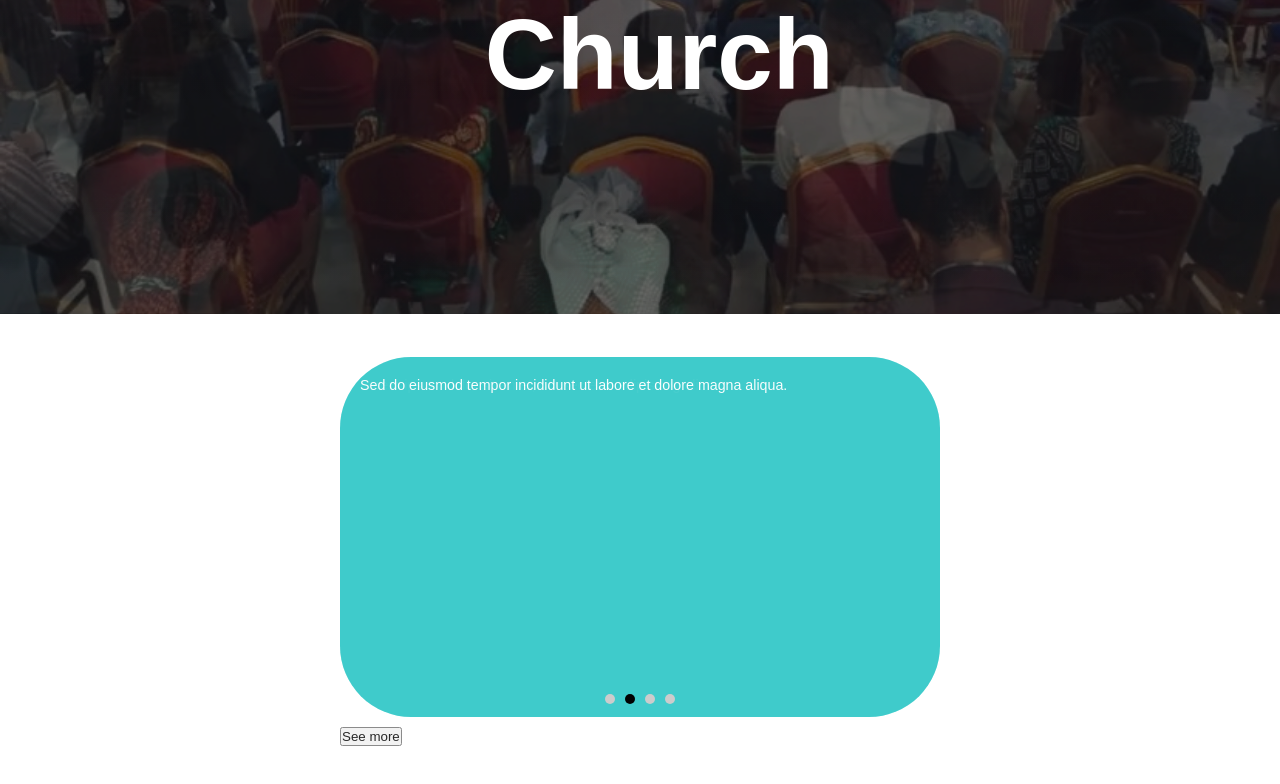
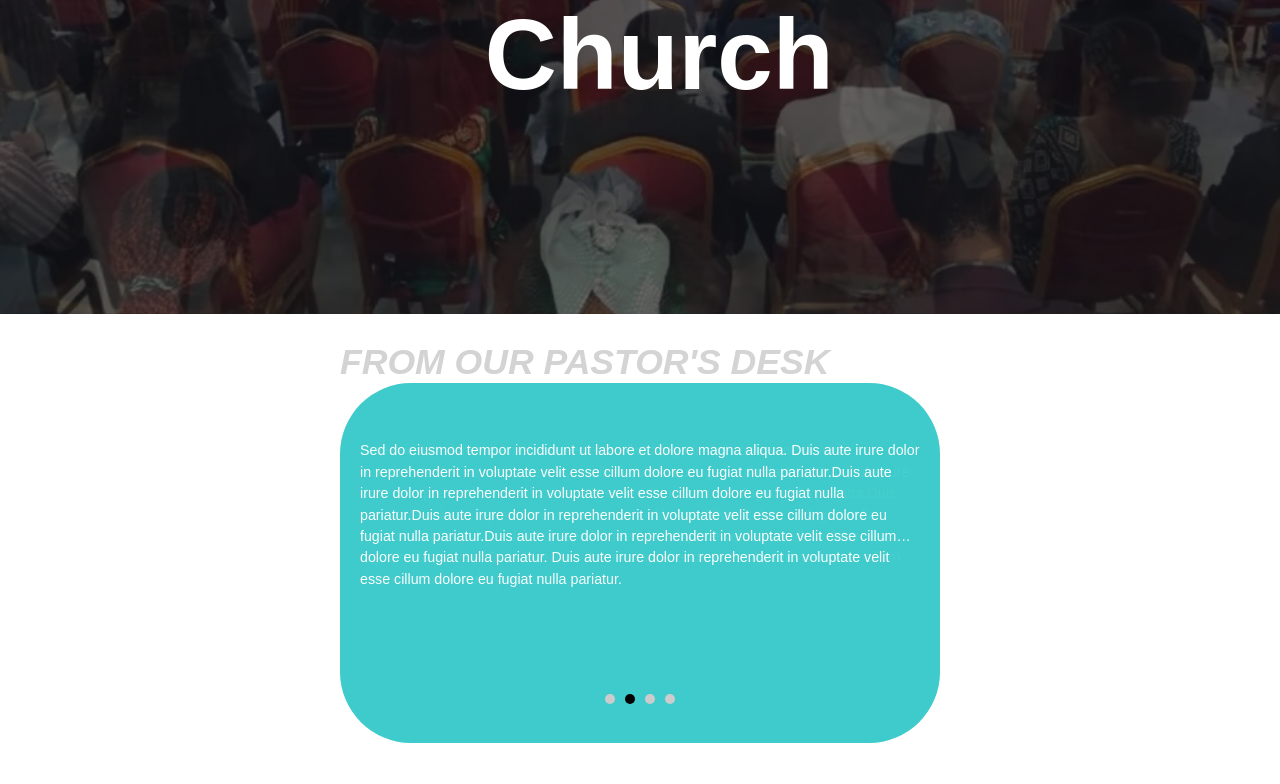
Before and after one commit to Iydeejames/Fortress-of-hope, a React (Create React App) app: page / in a window 1280 px wide. Shown: the part 486-1270 px from the top of the page. Built offline with nearby package versions, Linux system fonts and the light colour scheme.

Commit message:
Codes addedd

```diff
--- a/src/App.css
+++ b/src/App.css
@@ -164,7 +164,7 @@ body {
   height: 60vh;
   position: relative;
   width: 100%;
-  max-width: 600px; /* Adjust width as needed */
+  max-width: 600px;
   margin: 0 auto;
   overflow: hidden;
 }
@@ -172,7 +172,7 @@ body {
 .custom-slideshow {
   display: flex;
   flex-direction: column;
-  margin-top: 3rem;
+  margin-top: 2rem;
 }
 
 .custom-slide {
@@ -200,9 +200,26 @@ body {
   opacity: 1;
 }
 
-.custom-slide button {
-  margin-top: 10px;
+.custom-card p {
+  padding-top: 4em;
+  line-height: 1.5rem;
 }
+
+.custom-card  h2{
+
+  display: flex;
+  font-size: 2.5rem;
+  color: #ccc;
+  font-style: italic;
+}
+
+/* .custom-slide button {
+  position: absolute;
+  bottom: 60px;
+  left: 50%;
+  transform: translateX(-50%);
+  display: flex;
+} */
 
 .custom-dot-container {
   position: absolute;
--- a/src/components/Banner.js
+++ b/src/components/Banner.js
@@ -1,10 +1,10 @@
 import React, { useState, useEffect } from 'react';
 
 const loremIpsumTexts = [
-  'Lorem ipsum dolor sit amet, consectetur adipiscing elit.',
-  'Sed do eiusmod tempor incididunt ut labore et dolore magna aliqua.',
-  'Ut enim ad minim veniam, quis nostrud exercitation ullamco laboris nisi ut aliquip ex ea commodo consequat.',
-  'Duis aute irure dolor in reprehenderit in voluptate velit esse cillum dolore eu fugiat nulla pariatur.'
+  'Lorem ipsum dolor sit amet, consectetur adipiscing elit.Duis aute irure dolor in reprehenderit in voluptate velit esse cillum dolore eu fugiat nulla pariatur.Duis aute irure dolor in reprehenderit in voluptate velit esse cillum dolore eu fugiat nulla pariatur.Duis aute irure dolor in reprehenderit in voluptate velit esse cillum dolore eu fugiat nulla pariatur.Duis aute irure dolor in reprehenderit in voluptate velit esse cillum dolore eu fugiat nulla pariatur. Duis aute irure dolor in reprehenderit in voluptate velit esse cillum dolore eu fugiat nulla pariatur.',
+  'Sed do eiusmod tempor incididunt ut labore et dolore magna aliqua. Duis aute irure dolor in reprehenderit in voluptate velit esse cillum dolore eu fugiat nulla pariatur.Duis aute irure dolor in reprehenderit in voluptate velit esse cillum dolore eu fugiat nulla pariatur.Duis aute irure dolor in reprehenderit in voluptate velit esse cillum dolore eu fugiat nulla pariatur.Duis aute irure dolor in reprehenderit in voluptate velit esse cillum dolore eu fugiat nulla pariatur. Duis aute irure dolor in reprehenderit in voluptate velit esse cillum dolore eu fugiat nulla pariatur.',
+  'Ut enim ad minim veniam, quis nostrud exercitation ullamco laboris nisi ut aliquip ex ea commodo consequat. Duis aute irure dolor in reprehenderit in voluptate velit esse cillum dolore eu fugiat nulla pariatur.Duis aute irure dolor in reprehenderit in voluptate velit esse cillum dolore eu fugiat nulla pariatur.Duis aute irure dolor in reprehenderit in voluptate velit esse cillum dolore eu fugiat nulla pariatur.Duis aute irure dolor in reprehenderit in voluptate velit esse cillum dolore eu fugiat nulla pariatur. Duis aute irure dolor in reprehenderit in voluptate velit esse cillum dolore eu fugiat nulla pariatur.',
+  'Duis aute irure dolor in reprehenderit in voluptate velit esse cillum dolore eu fugiat nulla pariatur. Duis aute irure dolor in reprehenderit in voluptate velit esse cillum dolore eu fugiat nulla pariatur.Duis aute irure dolor in reprehenderit in voluptate velit esse cillum dolore eu fugiat nulla pariatur.Duis aute irure dolor in reprehenderit in voluptate velit esse cillum dolore eu fugiat nulla pariatur.Duis aute irure dolor in reprehenderit in voluptate velit esse cillum dolore eu fugiat nulla pariatur.Duis aute irure dolor in reprehenderit in voluptate velit esse cillum dolore eu fugiat nulla pariatur.'
 ];
 
 
@@ -30,8 +30,9 @@ const BannerSection = () => {
             {loremIpsumTexts.map((text, index) => (
               <div key={index} className={`custom-slide ${index === currentTextIndex ? 'custom-active' : ''}`}>
                 <div className="custom-card">
+                  <h2>FROM OUR PASTOR'S DESK</h2>
                   <p>{text}</p>
-                <button onClick={handleSeeMore}>See more</button>
+
                 </div>
               </div>
             ))}
```
Lines whose indentation alone changed are shown as unchanged.
